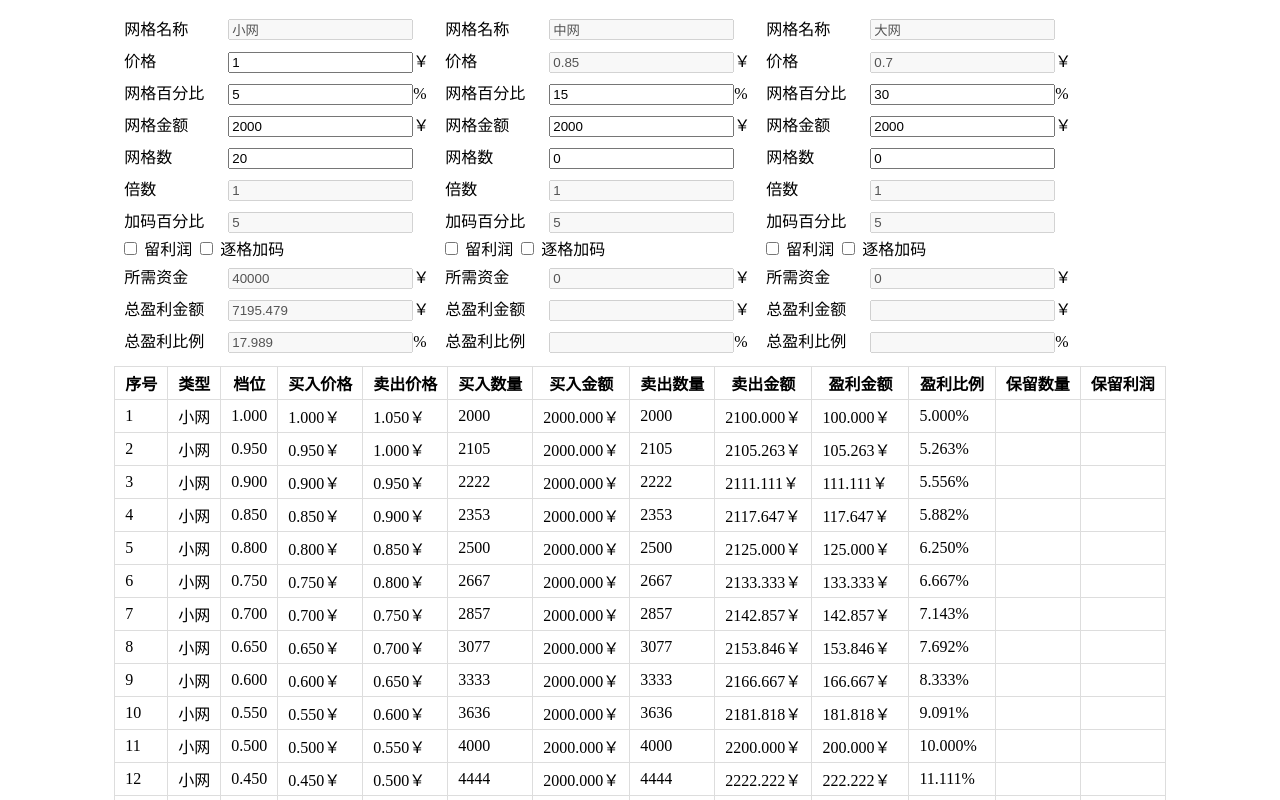
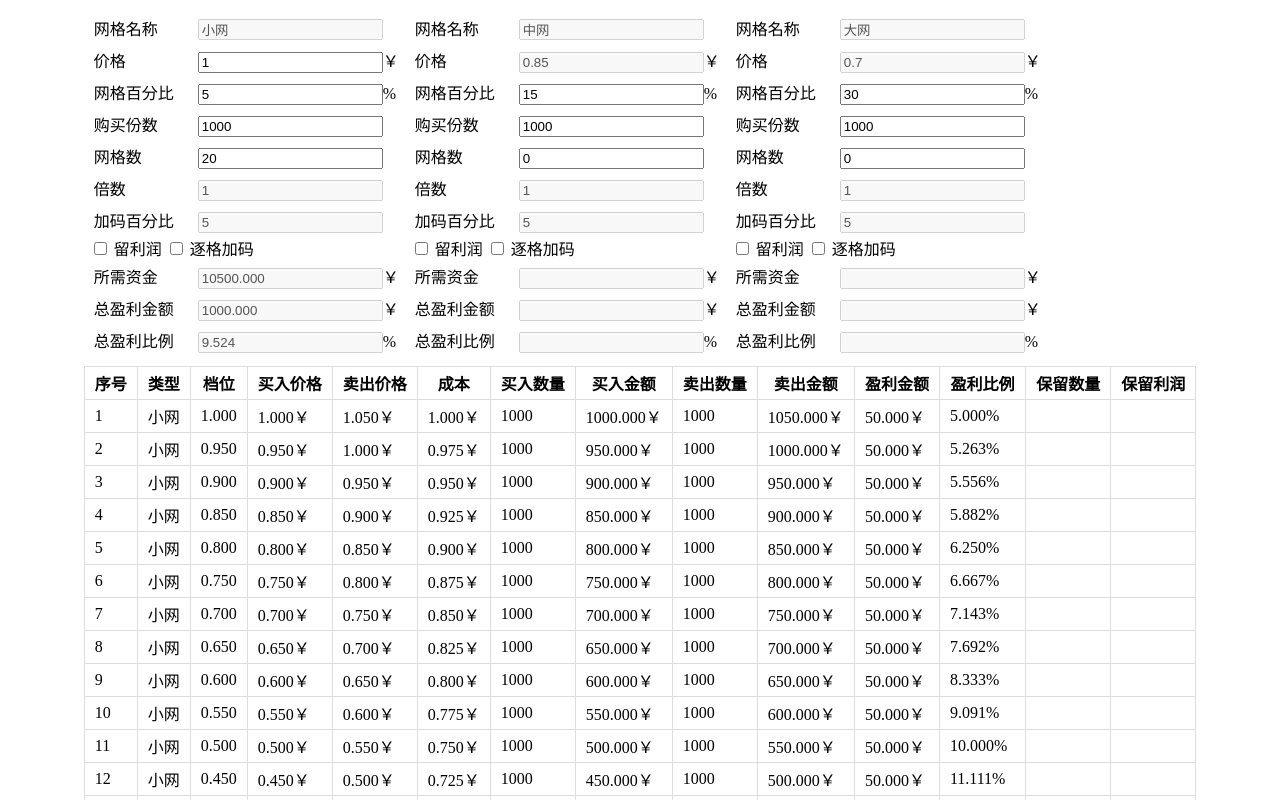
Before and after one commit to ChenZhuoSteve/grid-trading, a Vue app: page / in a window 1280 px wide. Shown: the top 800 px of the page. Built offline with nearby package versions, Linux system fonts and the light colour scheme.

Commit message:
1.购买金额-购买份数 2.显示成本价格

```diff
--- a/src/App.vue
+++ b/src/App.vue
@@ -5,57 +5,49 @@
         <div class="group" v-for="(item,index) in config" :key="item.name">
           <div class="item">
             <label class="label">网格名称</label>
-            <input :value="item.name" disabled>
+            <input :value="item.name" disabled />
           </div>
           <div class="item">
             <label class="label">价格</label>
-            <input v-model="item.price" type="number" :disabled="index!=0">￥
+            <input v-model.number="item.price" :disabled="index!=0" />￥
           </div>
           <div class="item">
             <label class="label">网格百分比</label>
-            <input v-model="item.percentage" type="number">%
+            <input v-model.number="item.percentage" />%
           </div>
           <div class="item">
-            <label class="label">网格金额</label>
-            <input v-model="item.value" type="number">￥
+            <label class="label">购买份数</label>
+            <input v-model.number="item.buyAmount" />
           </div>
           <div class="item">
             <label class="label">网格数</label>
-            <input v-model="item.gridCount" type="number">
+            <input v-model.number="item.gridCount" />
           </div>
           <div class="item">
             <label class="label">倍数</label>
-            <input
-              v-model="item.retainProfitMultiple"
-              type="number"
-              :disabled="!item.isRetainProfit"
-            >
+            <input v-model.number="item.retainProfitMultiple" :disabled="!item.isRetainProfit" />
           </div>
           <div class="item">
             <label class="label">加码百分比</label>
-            <input v-model="item.morePercentage" type="number" :disabled="!item.isMore">
+            <input v-model.number="item.morePercentage" :disabled="!item.isMore" />
           </div>
           <div class="item">
-            <input type="checkbox" v-model="item.isRetainProfit">
+            <input type="checkbox" v-model="item.isRetainProfit" />
             留利润
-            <input type="checkbox" v-model="item.isMore">
+            <input type="checkbox" v-model="item.isMore" />
             逐格加码
           </div>
           <div class="item">
             <label class="label">所需资金</label>
-            <input :value="totalValue(index)" type="number" disabled>￥
+            <input :value="totalValue(index)|toFixed" disabled />￥
           </div>
           <div class="item">
             <label class="label">总盈利金额</label>
-            <input :value="totalProfitValue(index)|toFixed" type="number" disabled>￥
+            <input :value="totalProfitValue(index)|toFixed" disabled />￥
           </div>
           <div class="item">
             <label class="label">总盈利比例</label>
-            <input
-              :value="totalProfitValue(index)/totalValue(index)*100|toFixed"
-              type="number"
-              disabled
-            >%
+            <input :value="totalProfitValue(index)/totalValue(index)*100|toFixed" disabled />%
           </div>
         </div>
       </div>
@@ -66,6 +58,7 @@
           <th>档位</th>
           <th>买入价格</th>
           <th>卖出价格</th>
+          <th>成本</th>
           <th>买入数量</th>
           <th>买入金额</th>
           <th>卖出数量</th>
@@ -82,6 +75,7 @@
             <td>{{item.gear|toFixed}}</td>
             <td>{{item.buyPrice|toFixed}}￥</td>
             <td>{{item.sellOutPrice|toFixed}}￥</td>
+            <td>{{item.cost|toFixed}}￥</td>
             <td>{{item.buyAmount|toFixed(0)}}</td>
             <td>{{item.buyValue|toFixed}}￥</td>
             <td>{{item.sellAmount|toFixed(0)}}</td>
@@ -150,14 +144,29 @@ export default class App extends Vue {
         }
         const buyPrice = configItem.price * gear; // 买入价格
         const sellOutPrice = configItem.price * (gear + tempPer); // 卖出价格
-        let buyAmount = 0; // 买入数量
+        let buyAmount = configItem.buyAmount; // 买入数量
+        let cost = 0;
         // 加码
         if (configItem.isMore) {
           buyAmount =
-            (configItem.value * (1 + (configItem.morePercentage / 100) * i)) /
-            buyPrice;
+            configItem.buyAmount * (1 + (configItem.morePercentage / 100) * i);
+        }
+        if (i === 0) {
+          cost = buyPrice;
         } else {
-          buyAmount = configItem.value / buyPrice;
+          const tempBuyCost =
+            tempList.reduce(
+              (accumulator, gridItem) =>
+                accumulator + gridItem.getBuyAmount() * gridItem.getBuyPrice(),
+              0
+            ) +
+            buyPrice * buyAmount;
+          const tempBuyAmount =
+            tempList.reduce(
+              (accumulator, gridItem) => accumulator + gridItem.getBuyAmount(),
+              0
+            ) + buyAmount;
+          cost = tempBuyCost / tempBuyAmount;
         }
         const item = new Grid(
           configItem.name,
@@ -165,7 +174,8 @@ export default class App extends Vue {
           gear,
           buyPrice,
           sellOutPrice,
-          buyAmount
+          buyAmount,
+          cost
         );
         if (configItem.isRetainProfit) {
           item.retainProfit(configItem.retainProfitMultiple);
@@ -187,6 +197,8 @@ export default class App extends Vue {
       this.config[0].price * (1 - this.config[1].percentage / 100);
     this.config[2].price =
       this.config[0].price * (1 - this.config[2].percentage / 100);
+    this.config[1].price = Number.parseFloat(this.config[1].price.toFixed(3));
+    this.config[2].price = Number.parseFloat(this.config[2].price.toFixed(3));
   }
   public totalValue(index: number) {
     return this.gridList[index].reduce(
--- a/src/lib/grid.ts
+++ b/src/lib/grid.ts
@@ -51,13 +51,18 @@ export default class Grid {
      * 存留利润
      */
     private retainProfitValue = 0;
+    /**
+     * 成本价格
+     */
+    private cost = 0;
     constructor(
         name: string,
         index: number,
         gear: number,
         buyPrice: number,
         sellOutPrice: number,
-        buyAmount: number
+        buyAmount: number,
+        cost: number
     ) {
         this.name = name;
         this.index = index;
@@ -70,6 +75,7 @@ export default class Grid {
         this.sellValue = sellOutPrice * this.sellAmount;
         this.profitValue = this.sellValue - this.buyValue;
         this.profitPercentage = (this.profitValue / this.buyValue) * 100;
+        this.cost = cost;
     }
     /**
      * 保留利润
@@ -104,4 +110,8 @@ export default class Grid {
     public getProfitValue() {
         return this.profitValue;
     }
+
+    public getBuyAmount() {
+        return this.buyAmount;
+    }
 }
--- a/src/lib/gridConfig.ts
+++ b/src/lib/gridConfig.ts
@@ -12,9 +12,9 @@ export default class GridConfig {
      */
     public percentage = 5;
     /**
-     * 网格金额
+     * 购买份数
      */
-    public value = 2000;
+    public buyAmount = 1000;
     /**
      * 网格数
      */
```
